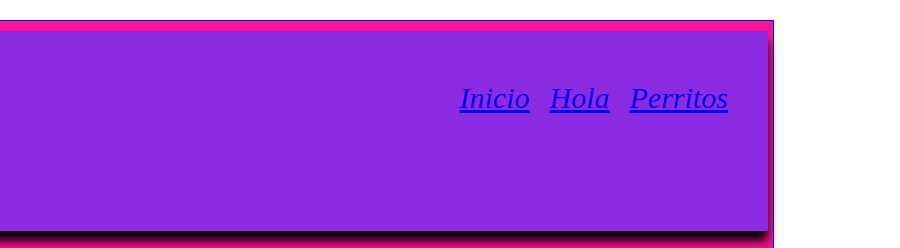
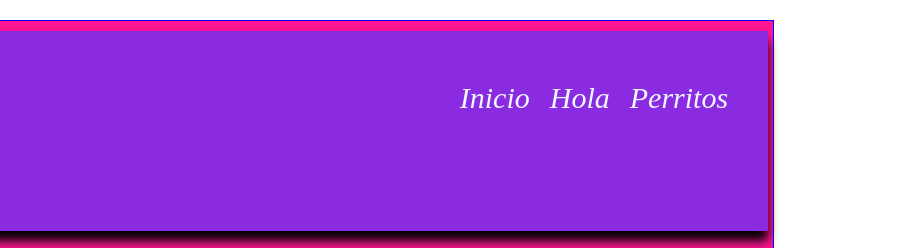
Before and after one commit to kofrann/blog_site_bitacora, a plain HTML site: page index.html in a window 1280 px wide. Shown: the top 248 px of the page, 380-1280 px from the left. Drawn offline with Linux system fonts and the light colour scheme.

Commit message:
Se quitan estilos en los links

```diff
--- a/css/estilos.css
+++ b/css/estilos.css
@@ -30,19 +30,18 @@ h2{
 
 
 figure{
+
   width: 120px;
   height: auto;
   margin: 0;
+
 }
 img{
   width: inherit;
   height: inherit;
 }
 
-nav{
 
-  list-style: none;
-}
 
 ul{
 
@@ -52,6 +51,9 @@ ul{
 
 a{
   padding-right: 20px;
+  color: aliceblue;
+  text-decoration: none;
+
 
 }
 
```
